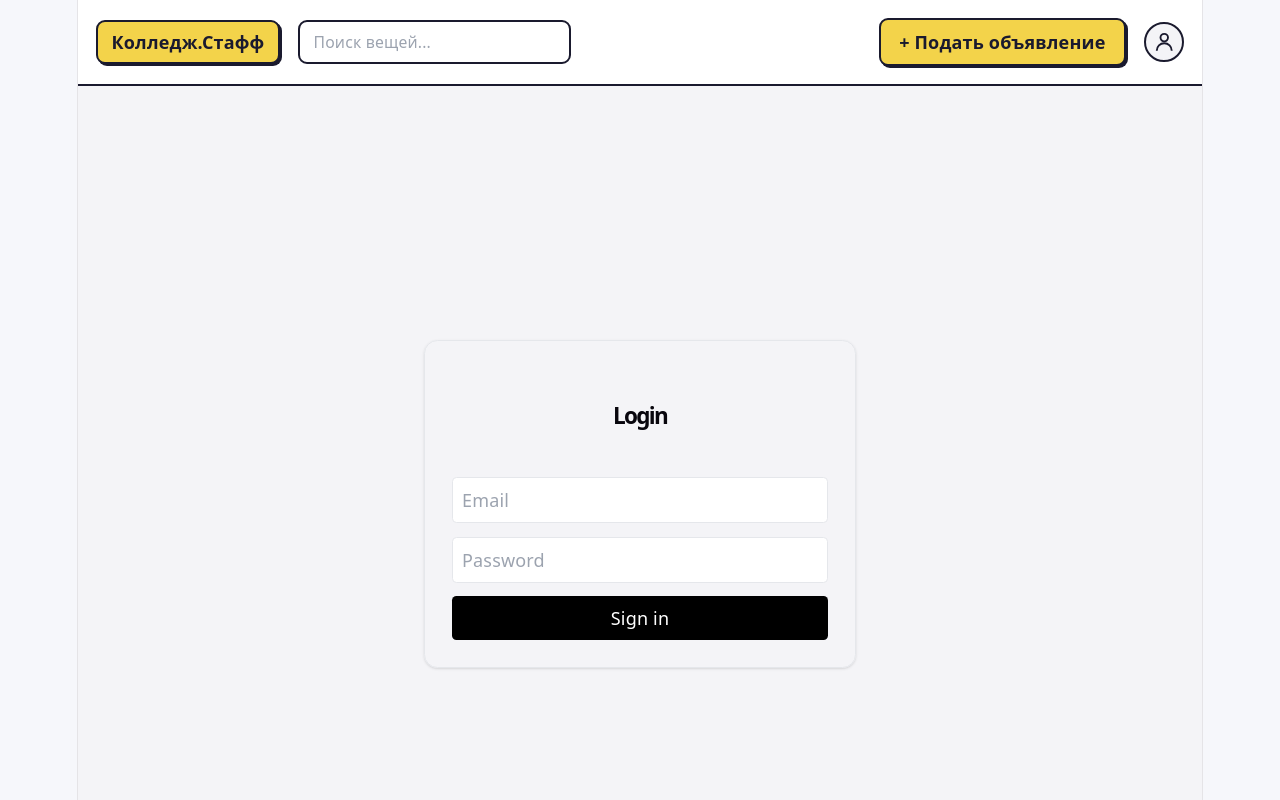
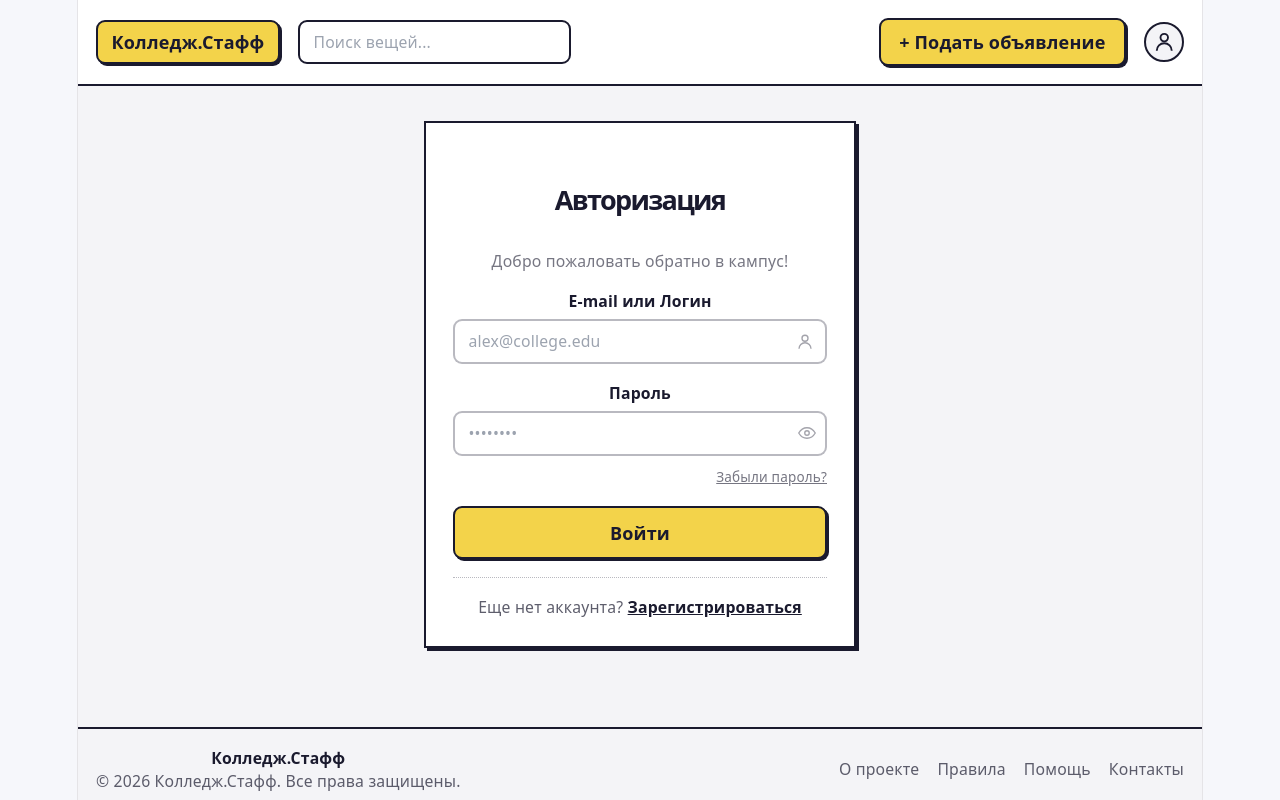
Before and after one commit to minoraka/College-bazar, a React (Vite) app: page /login in a window 1280 px wide. Shown: the top 800 px of the page. Built offline with nearby package versions, Linux system fonts and the light colour scheme.

Commit message:
Updated LoginPage UI

```diff
--- a/src/pages/LoginPage.tsx
+++ b/src/pages/LoginPage.tsx
@@ -1,11 +1,12 @@
 import { useState } from "react";
-import { useNavigate } from "react-router-dom";
+import { Link, useNavigate } from "react-router-dom";
 
 export default function LoginPage() {
   const navigate = useNavigate();
 
   const [email, setEmail] = useState("");
   const [password, setPassword] = useState("");
+  const [showPassword, setShowPassword] = useState(false);
 
   const handleLogin = (e: React.FormEvent) => {
     e.preventDefault();
@@ -13,42 +14,114 @@ export default function LoginPage() {
     if (!email.trim() || !password.trim()) return;
 
     // MOCK login (без backend)
-    localStorage.setItem(
-      "user",
-      JSON.stringify({ email })
-    );
+    localStorage.setItem("user", JSON.stringify({ email }));
 
     navigate("/");
   };
 
   return (
-    <div className="flex items-center justify-center h-screen">
+    <div className="flex items-center justify-center min-h-[70vh]">
       <form
         onSubmit={handleLogin}
-        className="w-full max-w-sm border p-6 rounded-xl shadow flex flex-col gap-3"
+        className="w-full max-w-sm bg-white border-2 border-navy p-6 shadow-hard flex flex-col gap-4"
       >
-        <h1 className="text-xl font-bold text-center">
-          Login
-        </h1>
+        <div>
+          <h1 className="text-2xl font-bold text-navy">Авторизация</h1>
+          <p className="text-sm text-navy/60 mt-1">
+            Добро пожаловать обратно в кампус!
+          </p>
+        </div>
 
+        <div>
+          <label className="block text-sm font-semibold text-navy mb-1.5">
+            E-mail или Логин
+          </label>
+          <div className="relative">
             <input
-          className="border p-2 rounded"
-          placeholder="Email"
+              className="w-full border-2 border-navy/30 rounded-lg pl-3 pr-9 py-2 text-sm focus:outline-none focus:border-navy"
+              placeholder="alex@college.edu"
               value={email}
               onChange={(e) => setEmail(e.target.value)}
             />
+            <svg
+              xmlns="http://www.w3.org/2000/svg"
+              viewBox="0 0 24 24"
+              fill="none"
+              stroke="currentColor"
+              strokeWidth="1.8"
+              className="w-4 h-4 absolute right-3 top-1/2 -translate-y-1/2 text-navy/40"
+            >
+              <path d="M20 21a8 8 0 1 0-16 0" />
+              <circle cx="12" cy="7" r="4" />
+            </svg>
+          </div>
+        </div>
 
+        <div>
+          <label className="block text-sm font-semibold text-navy mb-1.5">
+            Пароль
+          </label>
+          <div className="relative">
             <input
-          type="password"
-          className="border p-2 rounded"
-          placeholder="Password"
+              type={showPassword ? "text" : "password"}
+              className="w-full border-2 border-navy/30 rounded-lg pl-3 pr-9 py-2 text-sm focus:outline-none focus:border-navy"
+              placeholder="••••••••"
               value={password}
               onChange={(e) => setPassword(e.target.value)}
             />
+            <button
+              type="button"
+              onClick={() => setShowPassword((v) => !v)}
+              aria-label={showPassword ? "Скрыть пароль" : "Показать пароль"}
+              className="absolute right-2.5 top-1/2 -translate-y-1/2 text-navy/40 hover:text-navy"
+            >
+              {showPassword ? (
+                <svg
+                  xmlns="http://www.w3.org/2000/svg"
+                  viewBox="0 0 24 24"
+                  fill="none"
+                  stroke="currentColor"
+                  strokeWidth="1.8"
+                  className="w-4 h-4"
+                >
+                  <path d="M17.94 17.94A10.94 10.94 0 0 1 12 19c-7 0-10-7-10-7a18.6 18.6 0 0 1 4.22-5.06M9.9 4.24A9.12 9.12 0 0 1 12 5c7 0 10 7 10 7a18.5 18.5 0 0 1-2.16 3.19m-6.72-1.07a3 3 0 1 1-4.24-4.24" />
+                  <path d="M1 1l22 22" />
+                </svg>
+              ) : (
+                <svg
+                  xmlns="http://www.w3.org/2000/svg"
+                  viewBox="0 0 24 24"
+                  fill="none"
+                  stroke="currentColor"
+                  strokeWidth="1.8"
+                  className="w-4 h-4"
+                >
+                  <path d="M1 12s4-7 11-7 11 7 11 7-4 7-11 7-11-7-11-7z" />
+                  <circle cx="12" cy="12" r="3" />
+                </svg>
+              )}
+            </button>
+          </div>
+          <div className="text-right mt-1.5">
+            <span className="text-xs text-navy/60 underline cursor-pointer">
+              Забыли пароль?
+            </span>
+          </div>
+        </div>
 
-        <button className="bg-black text-white p-2 rounded">
-          Sign in
+        <button
+          type="submit"
+          className="bg-accent border-2 border-navy text-navy font-semibold py-2.5 rounded-lg shadow-hard-sm hover:shadow-none hover:translate-x-[2px] hover:translate-y-[2px] transition"
+        >
+          Войти
         </button>
+
+        <div className="border-t border-dotted border-navy/30 pt-4 text-center text-sm text-navy/70">
+          Еще нет аккаунта?{" "}
+          <Link to="/register" className="font-semibold underline text-navy">
+            Зарегистрироваться
+          </Link>
+        </div>
       </form>
     </div>
   );
```
Lines whose indentation alone changed are shown as unchanged.
